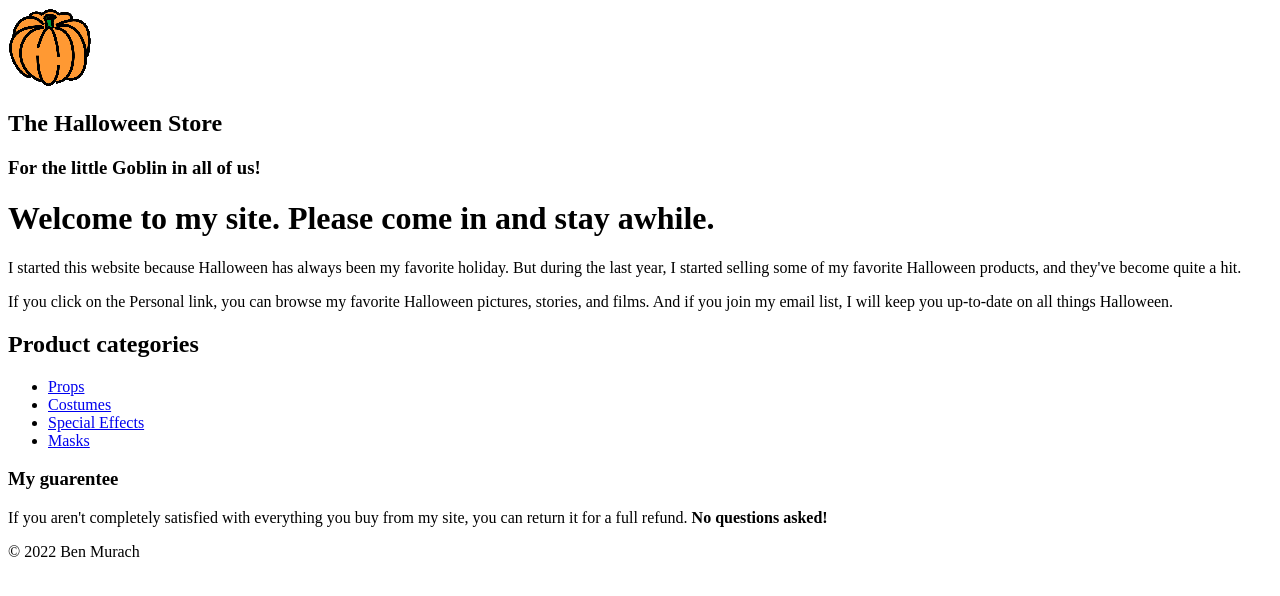
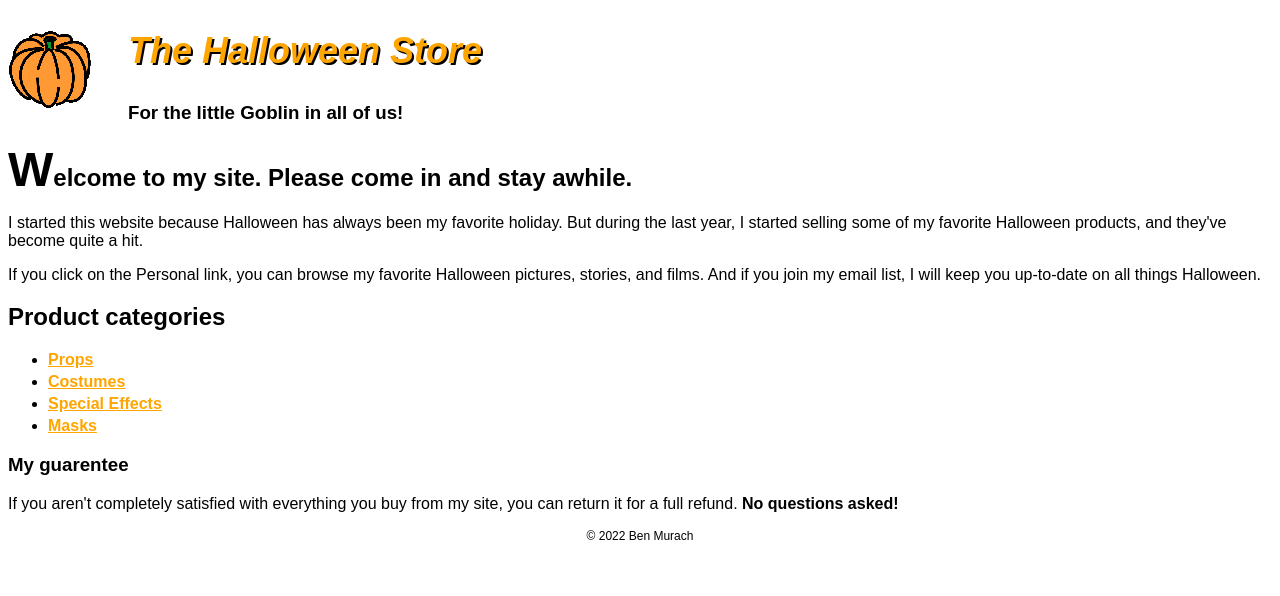
Before and after one commit to BeigeSweatshirt/Halloween_Store, a plain HTML site: page index.html in a window 1280 px wide. Drawn offline with Linux system fonts and the light colour scheme.

Commit message:
ex4 - Adding formatting

```diff
--- a/index.html
+++ b/index.html
@@ -2,6 +2,7 @@
 
 <html lang="en">
 <head>
+	<link rel="stylesheet" href="styles/main.css">
 	<title>Halloween Store</title>
 	<meta charset="utf-8" />
 </head>
@@ -9,7 +10,7 @@
 <body>
 	<header>
 		<img src="images/pumpkin.gif" alt="pumpkin">
-		<h2>The Halloween Store</h2>
+		<h2 id="title">The Halloween Store</h2>
 		<h3>For the little Goblin in all of us!</h3>
 	</header>
 	<main>
--- /dev/null
+++ b/styles/main.css
@@ -0,0 +1,38 @@
+* { font-family: sans-serif;}
+
+img {
+    float: left;
+    margin-right: 35px;
+}
+
+#title {
+    color: orange;
+    font-size: 225%;
+    text-shadow: 2px 2px black;
+    font-style: italic;
+}
+
+h1 {
+    font-size: 150%;
+}
+h1::first-letter {
+    font-size: 200%;
+}
+
+a {
+    color: orange;
+    font-weight: bold;
+}
+
+li {
+    margin-bottom: 0.25em;
+}
+
+a:focus, a:hover {
+    color: green;
+}
+
+footer {
+    font-size: 75%;
+    text-align: center;
+}
```
